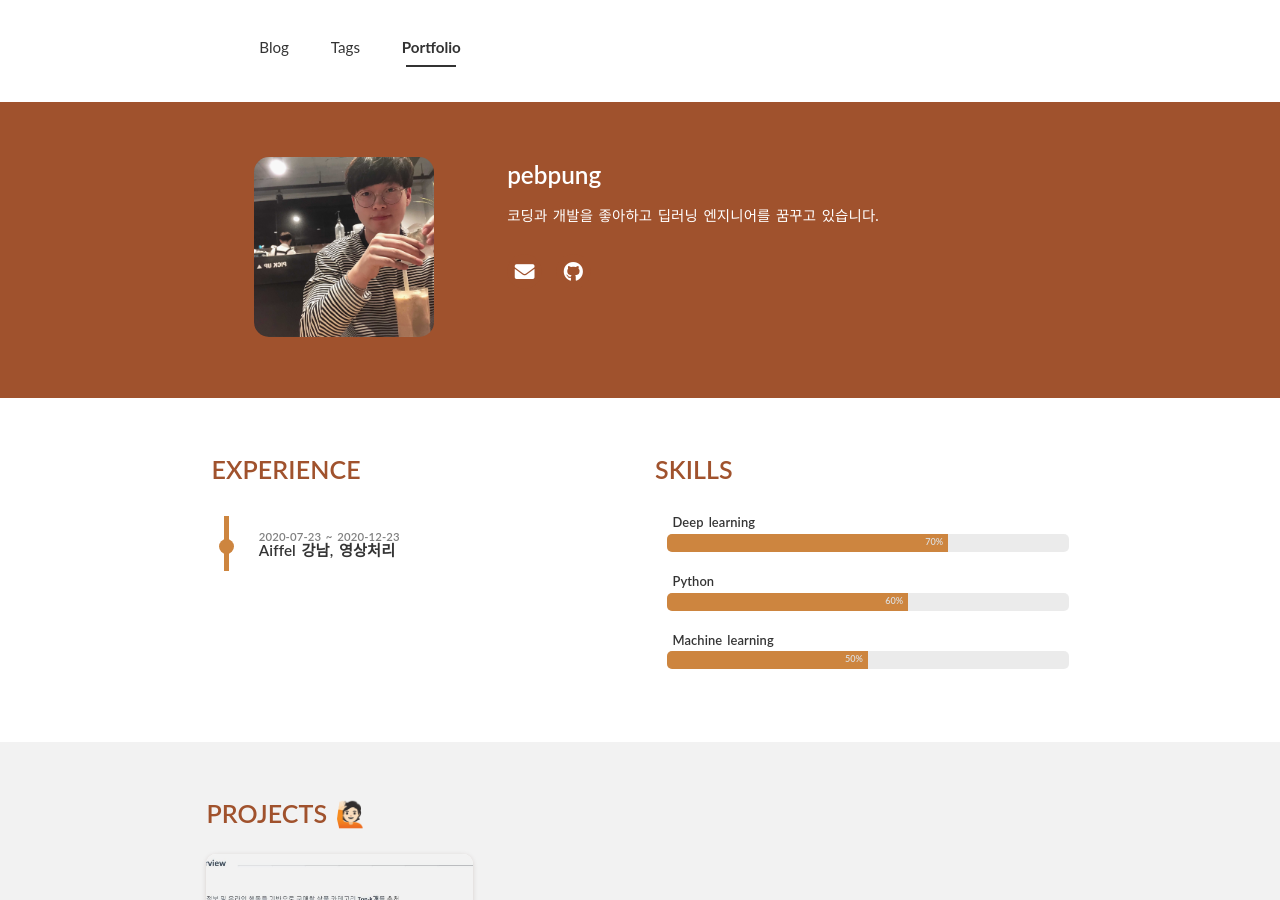
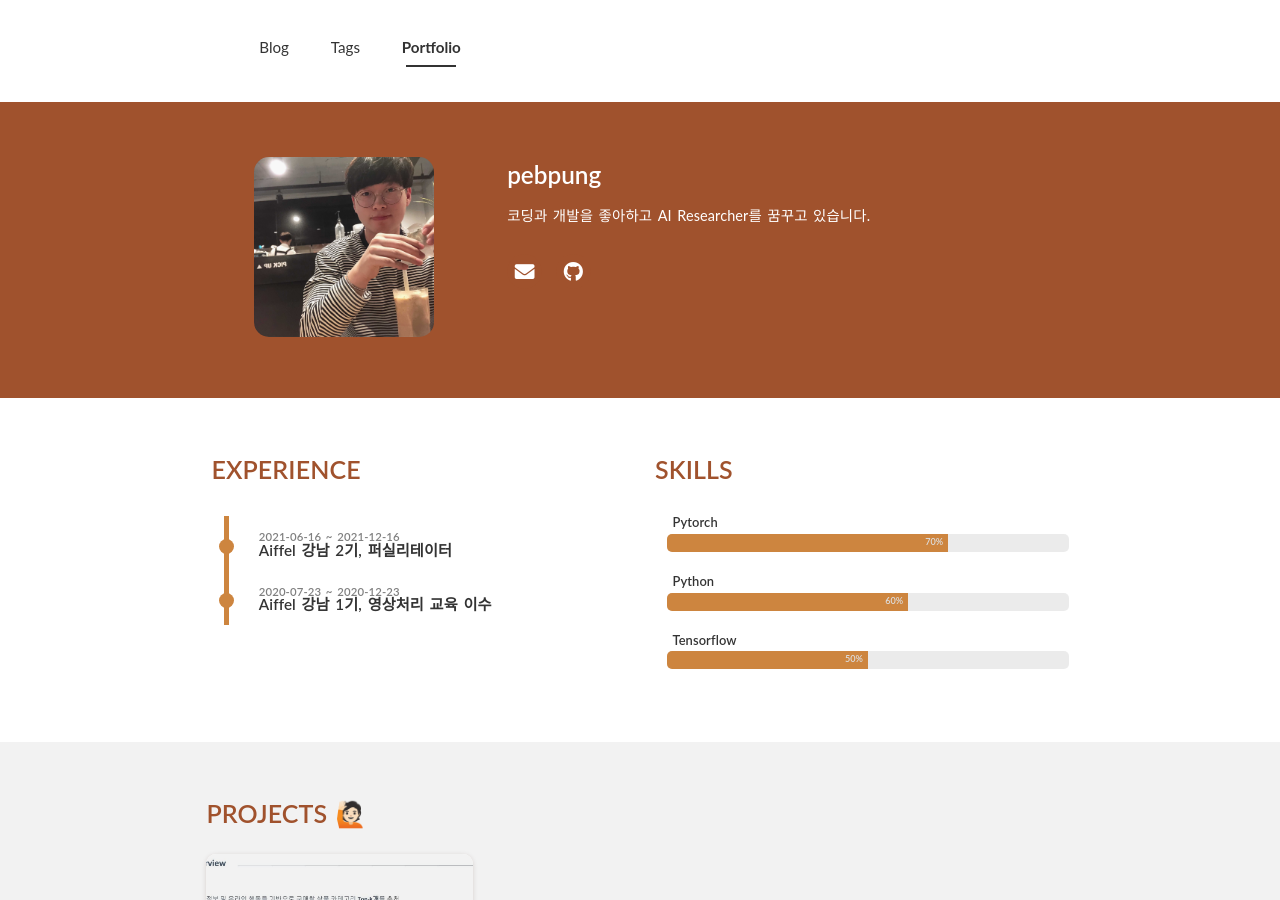
Before and after one commit to PEBpung/PEBpung.github.io, a Jekyll site: the page built from portfolio.html, in a window 1280 px wide and 900 px high. Built offline with Jekyll 4.4.1, drawn with Linux system fonts in a browser that asks for light colours; nearby versions of some CDN libraries; some web fonts are replaced.

Commit message:
[Change] Profile

```diff
--- a/_config.yml
+++ b/_config.yml
@@ -11,22 +11,26 @@ theme_settings :
   profile :
     image : assets/img/myProfile.JPG
     username : pebpung
-    description : 코딩과 개발을 좋아하고 딥러닝 엔지니어를 꿈꾸고 있습니다.
+    description : 코딩과 개발을 좋아하고 AI Researcher를 꿈꾸고 있습니다.
     experience :
+      - start : 2021-06-16
+        end : 2021-12-16
+        experience : Aiffel 강남 2기, 퍼실리테이터
       - start : 2020-07-23
         end : 2020-12-23
-        experience : Aiffel 강남, 영상처리
+        experience : Aiffel 강남 1기, 영상처리 교육 이수
+
     skills :
-      - skill : Deep learning
+      - skill : Pytorch
         value : 70  # Percent value
       - skill : Python
         value : 60
-      - skill : Machine learning
+      - skill : Tensorflow
         value : 50
 
   # Icons
   icons :
-    email: "mcuwwa29@google.com"
+    email: "mcuwwa29@gmail.com"
     linkedin:  # Full URL
     github: PEBpung
     gitlab:
```
Also changed, not shown: assets/image-20211030101820250.png (added), assets/image-20211030102019167.png (added), assets/image-20211030102434045.png (added).
